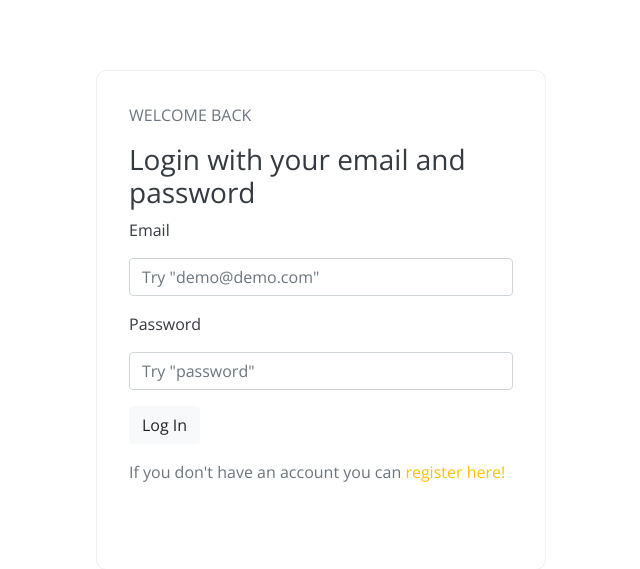
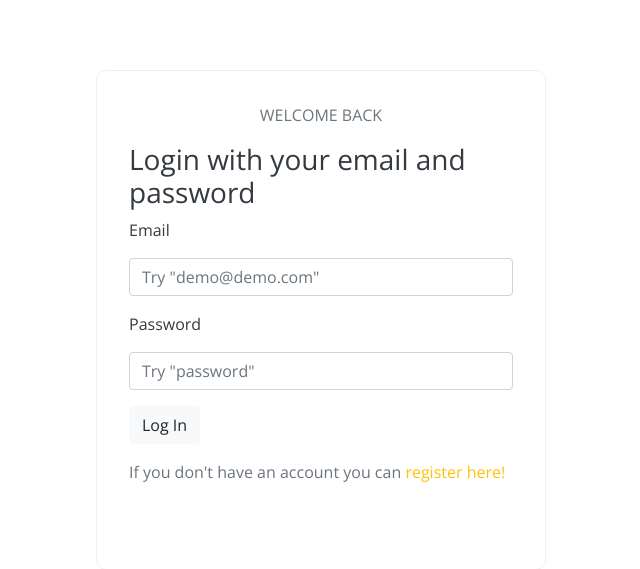
Before and after one commit to miguelcoria94/Impact, a Flask app: page /login in a window 1280 px wide. Shown: the part 80-649 px from the top of the page, without its empty margins (319-959 px from the left). Run offline with Flask 2, Linux system fonts and the light colour scheme; some libraries are stand-ins or nearby versions.

Commit message:
working on loginpage

```diff
--- a/impact/static/styles/main.css
+++ b/impact/static/styles/main.css
@@ -4,6 +4,7 @@
 
 body {
   font-family: "Open Sans", sans-serif !important;
+  background-color: #f2f5ff;
 }
 
 .main-content {
--- a/impact/templates/login.html
+++ b/impact/templates/login.html
@@ -1,6 +1,6 @@
 {% extends "base.html" %} {% block content %}
 <div class="login-container align-self-center m-auto">
-  <p class="text-muted">WELCOME BACK</p>
+  <p class="text-muted text-center">WELCOME BACK</p>
   <h3 class="text-dark">Login with your email and password</h3>
   {% with messages = get_flashed_messages(category_filter=["success"]) %} {% if
   messages %}
```
